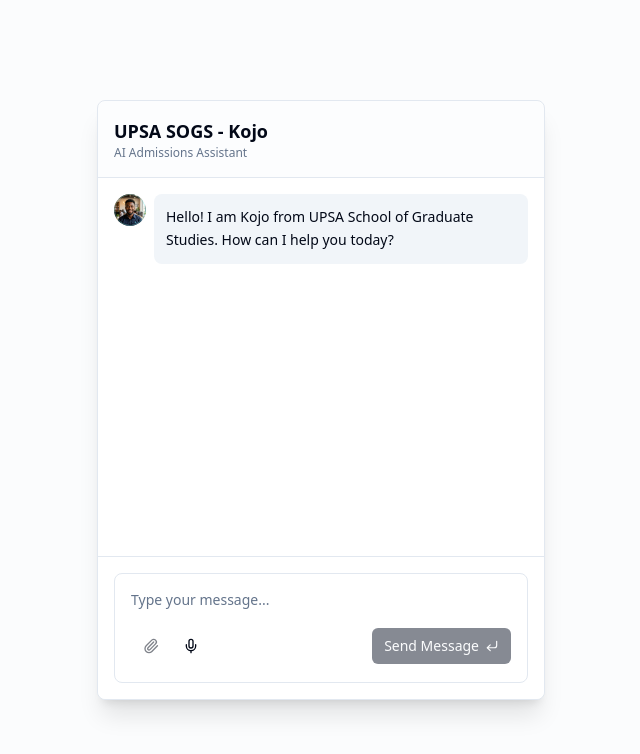
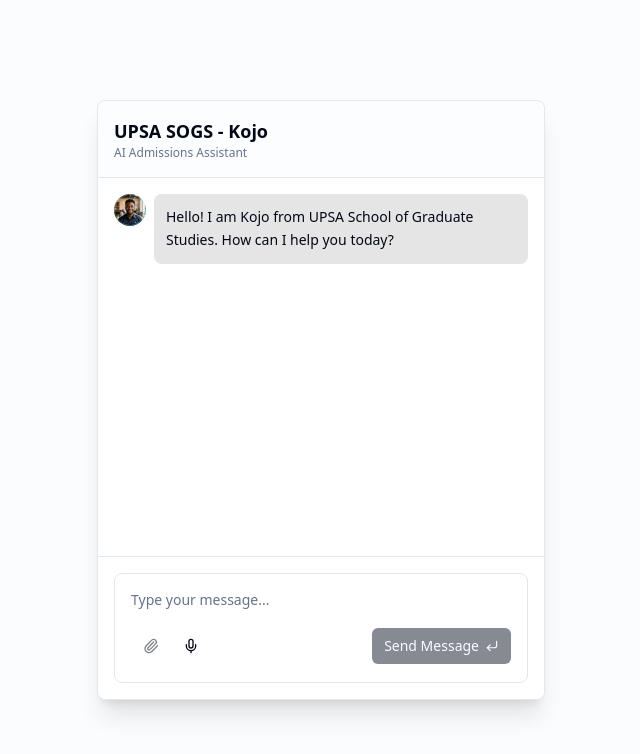
Before and after one commit to Edinam27/call-agent, a React (Vite) app in the folder frontend/: page / in a window 1280 px wide. Shown: the top 754 px of the page, without its empty margins (319-959 px from the left). Built offline with nearby package versions, Linux system fonts and the light colour scheme.

Commit message:
Darken Kojo chat bubble background

```diff
--- a/frontend/src/components/ui/chat-bubble.tsx
+++ b/frontend/src/components/ui/chat-bubble.tsx
@@ -49,7 +49,9 @@
     <div
       className={cn(
         "rounded-lg p-3",
-        variant === "sent" ? "bg-primary text-primary-foreground" : "bg-muted text-foreground",
+        variant === "sent"
+          ? "bg-primary text-primary-foreground"
+          : "bg-neutral-200 dark:bg-neutral-800 text-foreground",
         className
       )}
     >
```
